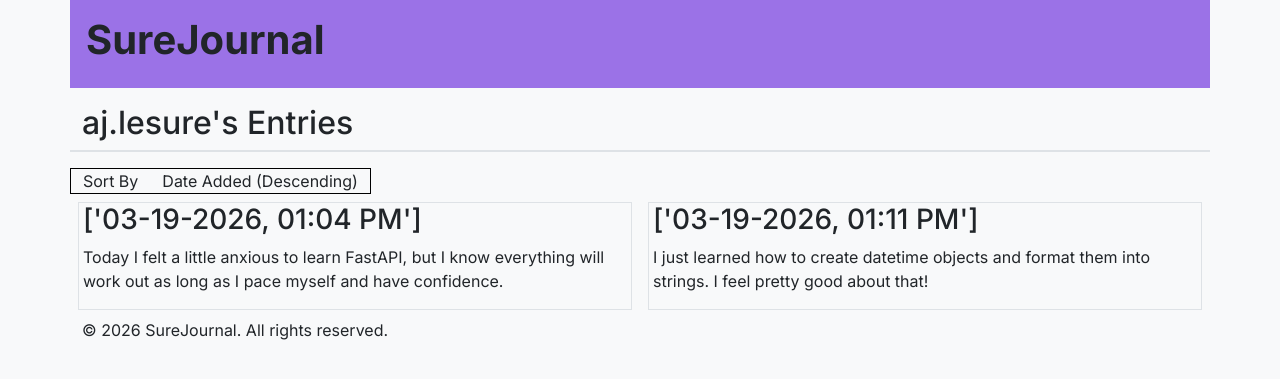
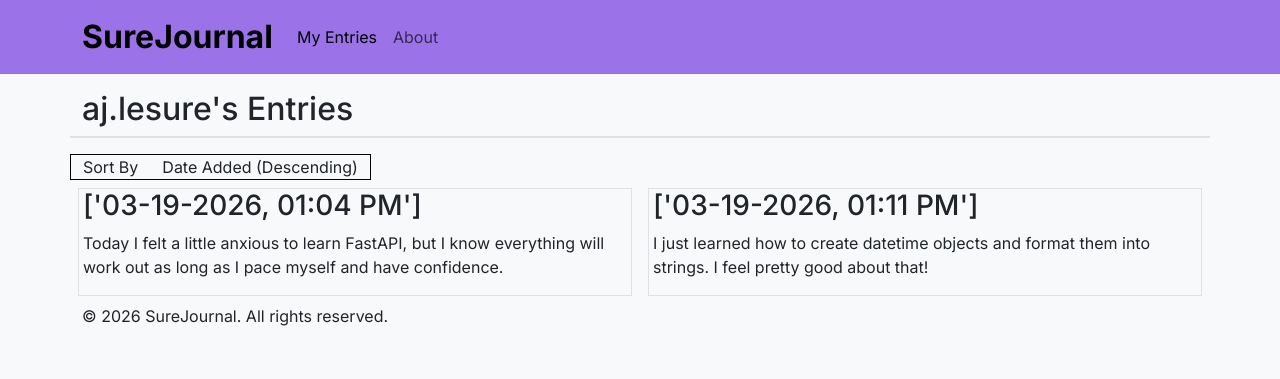
Before and after one commit to AJurBoii/surejournal, a FastAPI app: page / in a window 1280 px wide. Shown: the top 379 px of the page. Run offline with FastAPI, Linux system fonts and the light colour scheme.

Commit message:
Redo navigation bar using bootstrap navbar

```diff
--- a/templates/layout.html
+++ b/templates/layout.html
@@ -37,9 +37,22 @@
             }
         </style>
     </head>
-    <nav>
-        <div class="container bg-purple p-3">
-            <h1 class="inter-font-bold">SureJournal</h1>
+    <nav class="navbar navbar-expand-md bg-purple">
+        <div class="container">
+            <a href="#" class="navbar-brand inter-font-bold" style="font-size: 2rem;">SureJournal</a>
+            <button class="navbar-toggler" data-bs-toggle="collapse" data-bs-target="#nav">
+                <div class="navbar-toggler-icon"></div>
+            </button>
+            <div class="collapse navbar-collapse" id="nav">
+                <ul class="navbar-nav">
+                    <li class="nav-item">
+                        <a href="#" class="nav-link active">My Entries</a>
+                    </li>
+                    <li class="nav-item">
+                        <a href="#" class="nav-link">About</a>
+                    </li>
+                </ul>
+            </div>
         </div>
     </nav>
     <body>
@@ -47,7 +60,7 @@
         {% endblock content %}
         <script src="https://cdn.jsdelivr.net/npm/bootstrap@5.3.8/dist/js/bootstrap.bundle.min.js" integrity="sha384-FKyoEForCGlyvwx9Hj09JcYn3nv7wiPVlz7YYwJrWVcXK/BmnVDxM+D2scQbITxI" crossorigin="anonymous"></script>
     </body>
-    <footer>
+    <footer class="footer">
         <div class="container">
             <p>&copy; 2026 SureJournal. All rights reserved.</p>
         </div>
```
